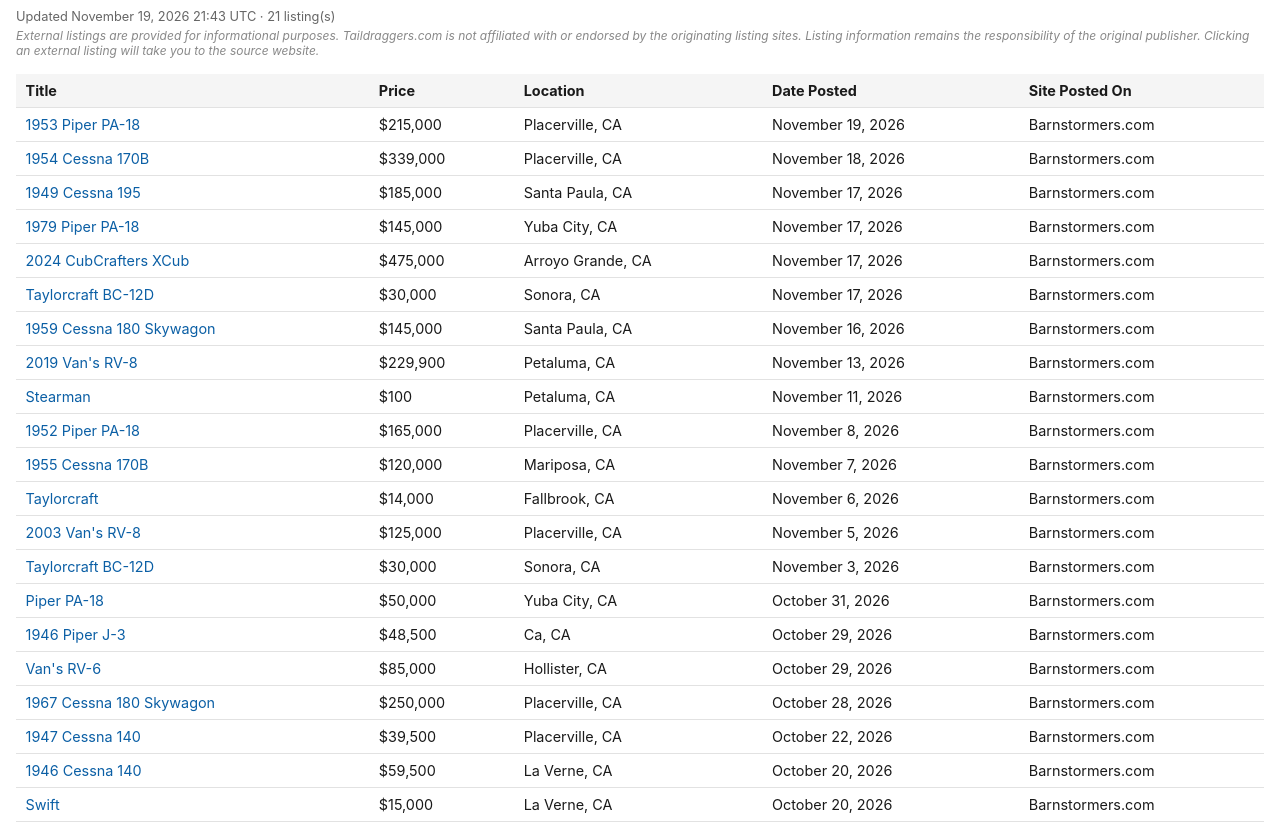
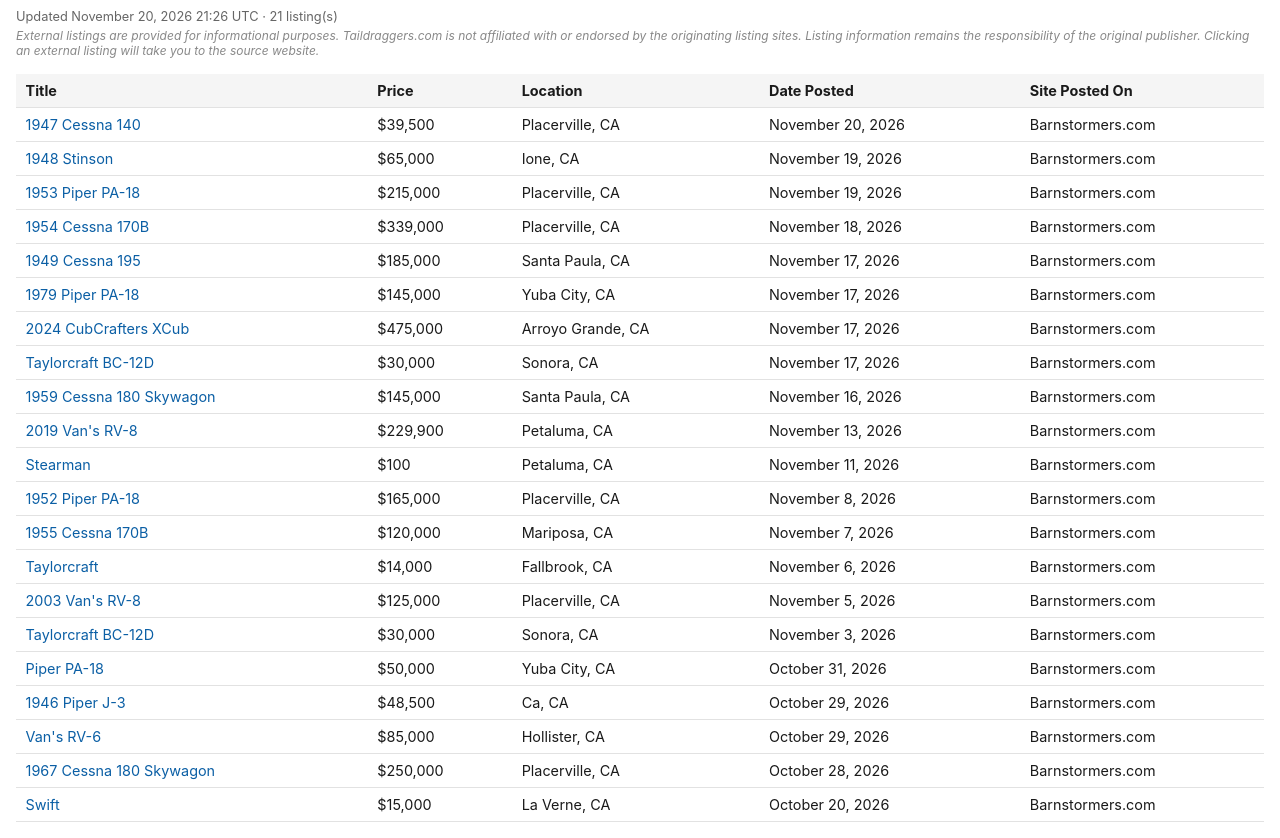
Before and after one commit to taildraggers/california, a plain HTML site: page docs/index.html in a window 1280 px wide. Shown: the part 43-881 px from the top of the page. Drawn offline with Linux system fonts and the light colour scheme.

Commit message:
Update California listings (2026-11-20)

```diff
--- a/docs/index.html
+++ b/docs/index.html
@@ -58,13 +58,15 @@
 </head>
 <body>
   <h1>Taildragger Ads in California</h1>
-  <div class="updated">Updated November 19, 2026 21:43 UTC &middot; 21 listing(s)</div>
+  <div class="updated">Updated November 20, 2026 21:26 UTC &middot; 21 listing(s)</div>
   <div class="disclaimer">External listings are provided for informational purposes. Taildraggers.com is not affiliated with or endorsed by the originating listing sites. Listing information remains the responsibility of the original publisher. Clicking an external listing will take you to the source website.</div>
   <table>
     <thead>
       <tr><th>Title</th><th>Price</th><th>Location</th><th>Date Posted</th><th>Site Posted On</th></tr>
     </thead>
     <tbody>
+        <tr><td><a href="https://www.barnstormers.com/classified-2052366-1947-Cessna-140.html" target="_blank" rel="noopener noreferrer">1947 Cessna 140</a></td><td>$39,500</td><td>Placerville, CA</td><td>November 20, 2026</td><td>Barnstormers.com</td></tr>
+        <tr><td><a href="https://www.barnstormers.com/classified-2062322-1948-Stinson-for-sale.html" target="_blank" rel="noopener noreferrer">1948 Stinson</a></td><td>$65,000</td><td>Ione, CA</td><td>November 19, 2026</td><td>Barnstormers.com</td></tr>
         <tr><td><a href="https://www.barnstormers.com/classified-2014358-1953-PA-18-L21-HP-Supercub.html" target="_blank" rel="noopener noreferrer">1953 Piper PA-18</a></td><td>$215,000</td><td>Placerville, CA</td><td>November 19, 2026</td><td>Barnstormers.com</td></tr>
         <tr><td><a href="https://www.barnstormers.com/classified-2029367-1954-Cessna-170B-with-IO-360.html" target="_blank" rel="noopener noreferrer">1954 Cessna 170B</a></td><td>$339,000</td><td>Placerville, CA</td><td>November 18, 2026</td><td>Barnstormers.com</td></tr>
         <tr><td><a href="https://www.barnstormers.com/classified-2084311-1949-Cessna-195-A.html" target="_blank" rel="noopener noreferrer">1949 Cessna 195</a></td><td>$185,000</td><td>Santa Paula, CA</td><td>November 17, 2026</td><td>Barnstormers.com</td></tr>
@@ -83,8 +85,6 @@
         <tr><td><a href="https://www.barnstormers.com/classified-2036593-1946-Piper-J-3-Cub.html" target="_blank" rel="noopener noreferrer">1946 Piper J-3</a></td><td>$48,500</td><td>Ca, CA</td><td>October 29, 2026</td><td>Barnstormers.com</td></tr>
         <tr><td><a href="https://www.barnstormers.com/classified-2080803-Ready-to-fly-RV6-with-mods!.html" target="_blank" rel="noopener noreferrer">Van&#x27;s RV-6</a></td><td>$85,000</td><td>Hollister, CA</td><td>October 29, 2026</td><td>Barnstormers.com</td></tr>
         <tr><td><a href="https://www.barnstormers.com/classified-2021640-1967-Cessna-180-Skywagon.html" target="_blank" rel="noopener noreferrer">1967 Cessna 180 Skywagon</a></td><td>$250,000</td><td>Placerville, CA</td><td>October 28, 2026</td><td>Barnstormers.com</td></tr>
-        <tr><td><a href="https://www.barnstormers.com/classified-2052366-1947-Cessna-140.html" target="_blank" rel="noopener noreferrer">1947 Cessna 140</a></td><td>$39,500</td><td>Placerville, CA</td><td>October 22, 2026</td><td>Barnstormers.com</td></tr>
-        <tr><td><a href="https://www.barnstormers.com/classified-2079247-1946-Cessna-140.html" target="_blank" rel="noopener noreferrer">1946 Cessna 140</a></td><td>$59,500</td><td>La Verne, CA</td><td>October 20, 2026</td><td>Barnstormers.com</td></tr>
         <tr><td><a href="https://www.barnstormers.com/classified-2061986-Globe-Swift-Project-wo-engine.html" target="_blank" rel="noopener noreferrer">Swift</a></td><td>$15,000</td><td>La Verne, CA</td><td>October 20, 2026</td><td>Barnstormers.com</td></tr>
     </tbody>
   </table>
```
